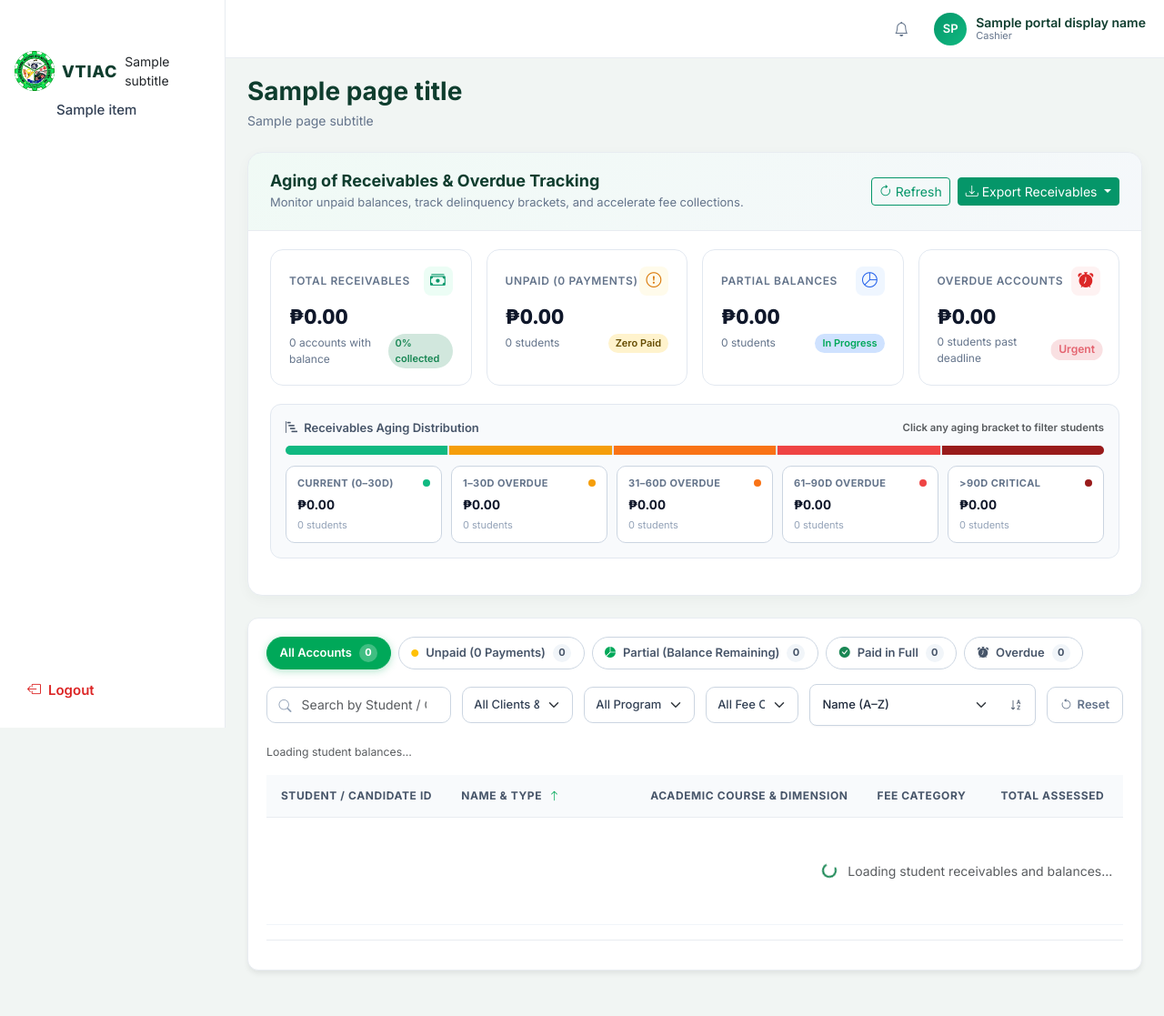
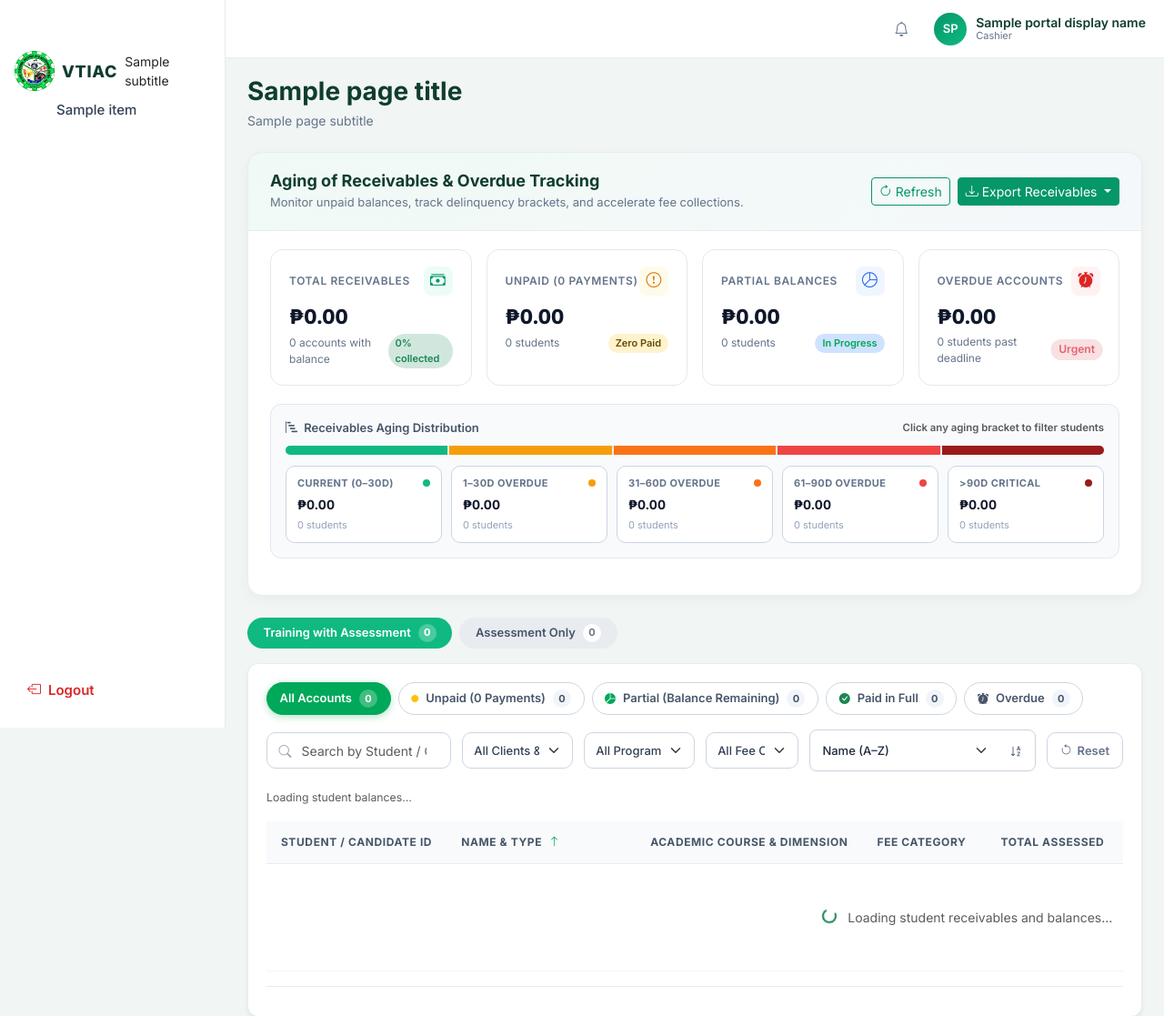
Before and after one commit to zygradezeropat/vtiac-management-system, a Django app: template templates/cashier/students.html in a window 1280 px wide. Shown: the top 1117 px of the page at 91% size. Run offline with Django 5.2, Linux system fonts and the light colour scheme; the template is opened without the code that fills it: most values are stand-ins (such as "Sample title", 1, 10 or a date in 2020); some libraries are stand-ins or nearby versions.

Commit message:
feat: cashier separate assessment only and with training

```diff
--- a/static/js/cashier-students.js
+++ b/static/js/cashier-students.js
@@ -20,7 +20,7 @@ const filterState = {
   searchQuery: "",
   status: "all", // "all" | "unpaid" | "partial" | "paid" | "overdue"
   agingBracket: "all", // "all" | "current" | "1-30" | "31-60" | "61-90" | "90+"
-  courseType: "all", // "all" | "training_with_assessment" | "assessment_only"
+  courseType: "training_with_assessment", // "all" | "training_with_assessment" | "assessment_only"
   program: "all",
   feeCategory: "all", // "all" | "regular" | "scholar"
   sort: "name_asc",
@@ -106,7 +106,11 @@ function applyFilters(students) {
 
   // 4. Academic Dimension: Course Type
   if (filterState.courseType && filterState.courseType !== "all") {
-    result = result.filter((s) => s.courseType === filterState.courseType);
+    if (filterState.courseType === "assessment_only") {
+      result = result.filter((s) => s.courseType === "assessment_only" || Boolean(s.isCandidate));
+    } else {
+      result = result.filter((s) => s.courseType === "training_with_assessment" && !s.isCandidate);
+    }
   }
 
   // 5. Specific Course / Qualification
@@ -262,6 +266,38 @@ function renderAgingModule(aging, students) {
   document.querySelectorAll(".cashier-aging-bracket-btn").forEach((btn) => {
     btn.classList.toggle("is-active", btn.dataset.bracket === filterState.agingBracket);
   });
+}
+
+/**
+ * Update client category separation tab counts and active styling.
+ */
+function updateCategoryTabCounts(students) {
+  const trainingCount = students.filter(
+    (s) => s.courseType === "training_with_assessment" && !s.isCandidate
+  ).length;
+  const assessmentCount = students.filter(
+    (s) => s.courseType === "assessment_only" || Boolean(s.isCandidate)
+  ).length;
+
+  const countTrainingEl = document.getElementById("countCashierTraining");
+  const countAssessmentEl = document.getElementById("countCashierAssessment");
+  if (countTrainingEl) countTrainingEl.textContent = trainingCount;
+  if (countAssessmentEl) countAssessmentEl.textContent = assessmentCount;
+
+  const isTraining = filterState.courseType === "training_with_assessment";
+  const isAssessment = filterState.courseType === "assessment_only";
+
+  const tabTraining = document.getElementById("tabCashierTraining");
+  const tabAssessment = document.getElementById("tabCashierAssessment");
+
+  if (tabTraining) {
+    tabTraining.classList.toggle("is-active", isTraining);
+    tabTraining.setAttribute("aria-selected", isTraining ? "true" : "false");
+  }
+  if (tabAssessment) {
+    tabAssessment.classList.toggle("is-active", isAssessment);
+    tabAssessment.setAttribute("aria-selected", isAssessment ? "true" : "false");
+  }
 }
 
 /**
@@ -790,8 +826,9 @@ function resetAllFilters() {
   const searchInput = document.getElementById("studentSearch");
   if (searchInput) searchInput.value = "";
 
+  filterState.courseType = "training_with_assessment";
   const courseTypeSelect = document.getElementById("courseTypeFilter");
-  if (courseTypeSelect) courseTypeSelect.value = "all";
+  if (courseTypeSelect) courseTypeSelect.value = "training_with_assessment";
 
   const programSelect = document.getElementById("programFilter");
   if (programSelect) programSelect.value = "all";
@@ -827,7 +864,18 @@ function resetAllFilters() {
 function refreshView(resetPage = false) {
   if (resetPage) currentPage = 1;
   const filtered = applyFilters(cachedStudents);
-  updateQuickToggleCounts(cachedStudents);
+  updateCategoryTabCounts(cachedStudents);
+
+  const categoryStudents =
+    filterState.courseType && filterState.courseType !== "all"
+      ? cachedStudents.filter((s) =>
+          filterState.courseType === "assessment_only"
+            ? s.courseType === "assessment_only" || Boolean(s.isCandidate)
+            : s.courseType === "training_with_assessment" && !s.isCandidate
+        )
+      : cachedStudents;
+
+  updateQuickToggleCounts(categoryStudents);
   renderAgingModule(cachedAging, cachedStudents);
   renderTable(filtered, currentPage);
 }
@@ -856,6 +904,8 @@ async function loadStudentsData() {
       cachedAging = data.aging || data.summary || null;
       currentUserPrimaryRole = data.currentUserPrimaryRole || "";
       populateProgramDropdown(cachedStudents);
+      const courseTypeSelect = document.getElementById("courseTypeFilter");
+      if (courseTypeSelect) courseTypeSelect.value = filterState.courseType;
       refreshView(false);
     }
   } catch (err) {
@@ -897,6 +947,22 @@ export async function initCashierStudents() {
       filterState.searchQuery = searchInput.value;
       refreshView(true);
     }, 180);
+  });
+
+  // Category separation tabs (Training with Assessment vs Assessment Only)
+  const tabTraining = document.getElementById("tabCashierTraining");
+  const tabAssessment = document.getElementById("tabCashierAssessment");
+
+  tabTraining?.addEventListener("click", () => {
+    filterState.courseType = "training_with_assessment";
+    if (courseTypeSelect) courseTypeSelect.value = "training_with_assessment";
+    refreshView(true);
+  });
+
+  tabAssessment?.addEventListener("click", () => {
+    filterState.courseType = "assessment_only";
+    if (courseTypeSelect) courseTypeSelect.value = "assessment_only";
+    refreshView(true);
   });
 
   // Academic Dimension: Course Type
--- a/templates/cashier/students.html
+++ b/templates/cashier/students.html
@@ -186,6 +186,82 @@
     </div>
   </div>
 </section>
+
+<style>
+  .cashier-category-tabs {
+    display: flex;
+    flex-wrap: wrap;
+    gap: 0.5rem;
+  }
+  .cashier-category-tab {
+    display: inline-flex;
+    align-items: center;
+    gap: 0.5rem;
+    padding: 0.45rem 1.1rem;
+    border: none;
+    border-radius: 999px;
+    background: #e8ecf1;
+    color: #475569;
+    font-size: 0.8125rem;
+    font-weight: 600;
+    cursor: pointer;
+    transition: all 0.15s ease;
+  }
+  .cashier-category-tab:hover {
+    background: #dfe4ea;
+    color: #1e293b;
+  }
+  .cashier-category-tab.is-active {
+    background: #10b981;
+    color: #fff;
+  }
+  .cashier-category-tab__count {
+    display: inline-flex;
+    align-items: center;
+    justify-content: center;
+    min-width: 1.25rem;
+    height: 1.25rem;
+    padding: 0 0.35rem;
+    border-radius: 999px;
+    background: rgba(255, 255, 255, 0.25);
+    font-size: 0.6875rem;
+    font-weight: 700;
+  }
+  .cashier-category-tab:not(.is-active) .cashier-category-tab__count {
+    background: #fff;
+    color: #64748b;
+  }
+</style>
+
+<!-- Course Category Separation Tabs (Training with Assessment vs Assessment Only) -->
+<div
+  id="cashier-category-tabs"
+  class="cashier-category-tabs mb-3"
+  role="tablist"
+  aria-label="Client Category">
+  <button
+    type="button"
+    class="cashier-category-tab is-active"
+    role="tab"
+    aria-selected="true"
+    data-category-tab="training"
+    id="tabCashierTraining"
+  >
+    Training with Assessment
+    <span class="cashier-category-tab__count" id="countCashierTraining">0</span>
+  </button>
+  <button
+    type="button"
+    class="cashier-category-tab"
+    role="tab"
+    aria-selected="false"
+    data-category-tab="assessment"
+    id="tabCashierAssessment"
+  >
+    Assessment Only
+    <span class="cashier-category-tab__count" id="countCashierAssessment">0</span>
+  </button>
+</div>
 
 <!-- =========================================================================
      Filter Bar & Quick Toggles + Balance Data Table
```
Also changed, not shown: backend/cashier/student_search.py (+19 -1 lines).
